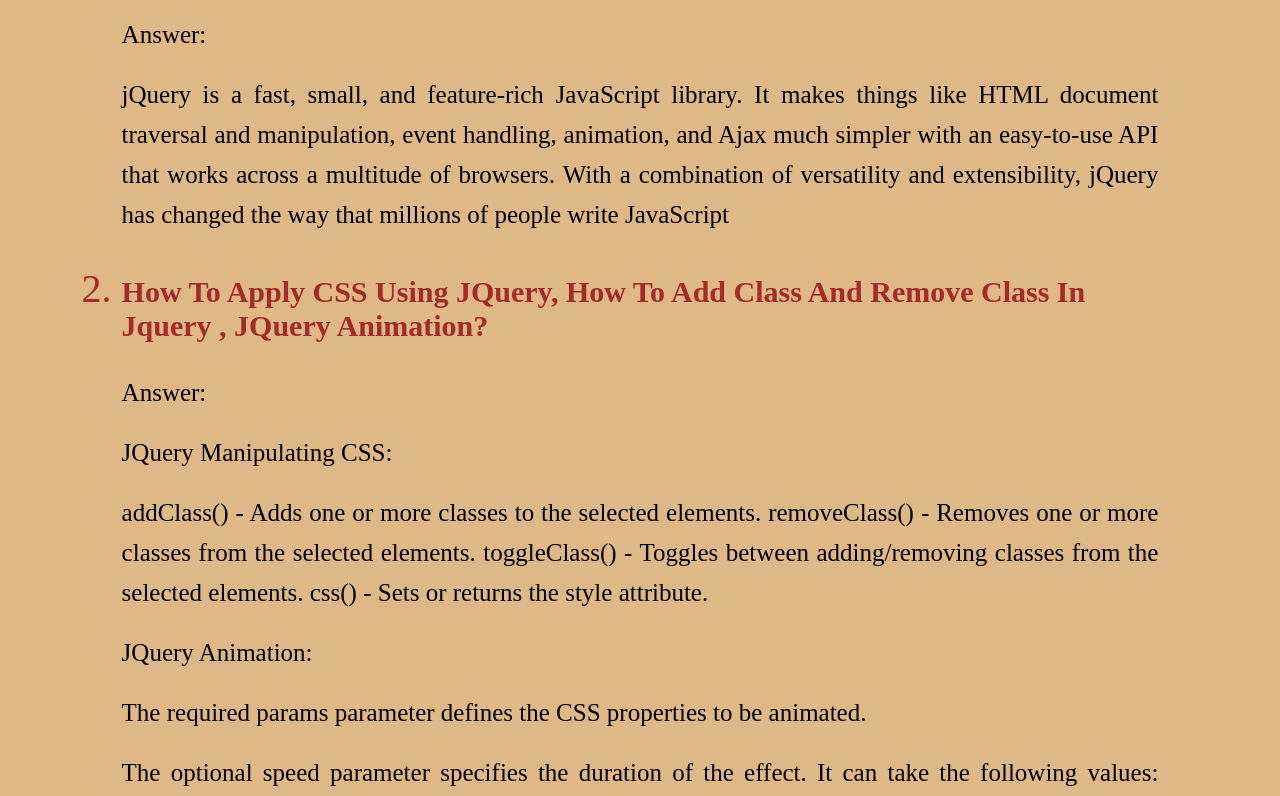
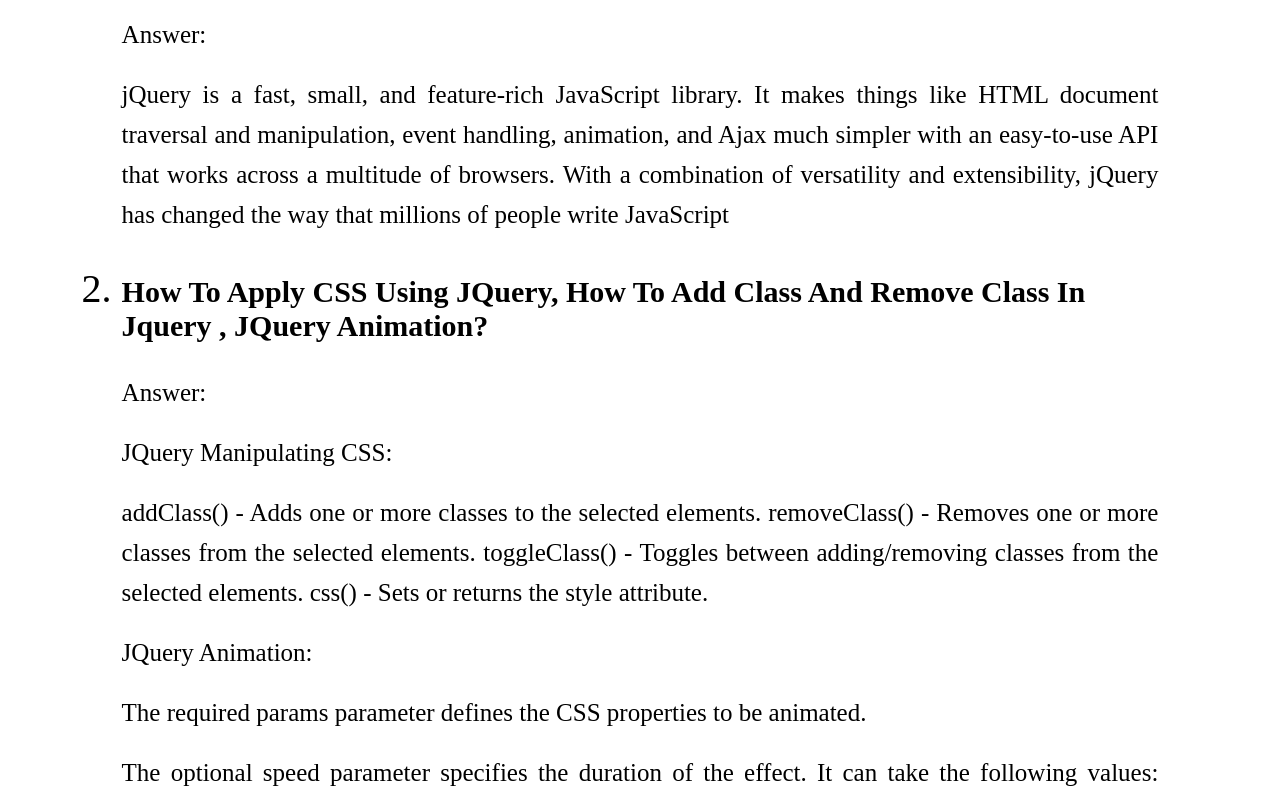
Before and after one commit to Janvichavda/JavascriptPractice, a plain HTML site: page Jquery/assignment/assignment.html in a window 1280 px wide. Shown: the part 197-993 px from the top of the page. Drawn offline with Linux system fonts and the light colour scheme.

Commit message:
assignment

```diff
--- a/Jquery/assignment/assignment.html
+++ b/Jquery/assignment/assignment.html
@@ -14,7 +14,7 @@
         }
 
         body {
-            background-color: burlywood;
+            background-color: white;
         }
 
         .container {
@@ -32,7 +32,7 @@
         ol li {
             /* list-style-type: decimal-leading-zero; */
             font-size: 40px;
-            color: brown;
+            color: black;
         }
 
         h1 {
@@ -46,7 +46,7 @@
 
         ol li h3 {
             font-size: 40px;
-            color: brown;
+            color: black;
             font-size: 30px;
             text-transform: capitalize;
             margin: 20px 0;
```
